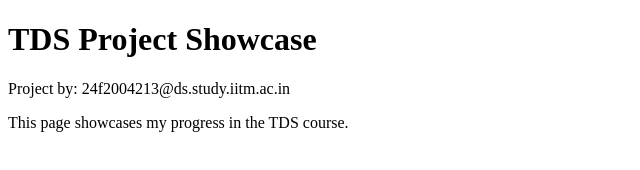
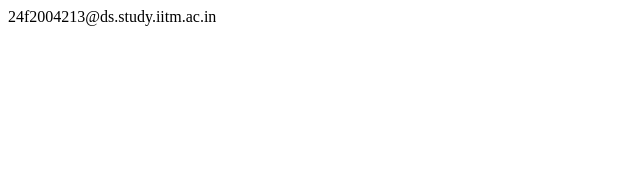
Before and after one commit to 24f2004213/tds-git-security-fix, a plain HTML site: page index.html in a window 1280 px wide. Shown: the whole page, without its empty margins (0-640 px from the left). Drawn offline with Linux system fonts and the light colour scheme.

Commit message:
fix: final plain text email for grading script

```diff
--- a/index.html
+++ b/index.html
@@ -2,11 +2,8 @@
 <html lang="en">
 <head>
     <meta charset="UTF-8">
-    <title>My TDS Work</title>
+    <title>TDS Project</title>
 </head>
 <body>
-    <h1>TDS Project Showcase</h1>
-    <p>Project by: 24f2004213@ds.study.iitm.ac.in</p>
-    <p>This page showcases my progress in the TDS course.</p>
-</body>
+    24f2004213@ds.study.iitm.ac.in</body>
 </html>
```
